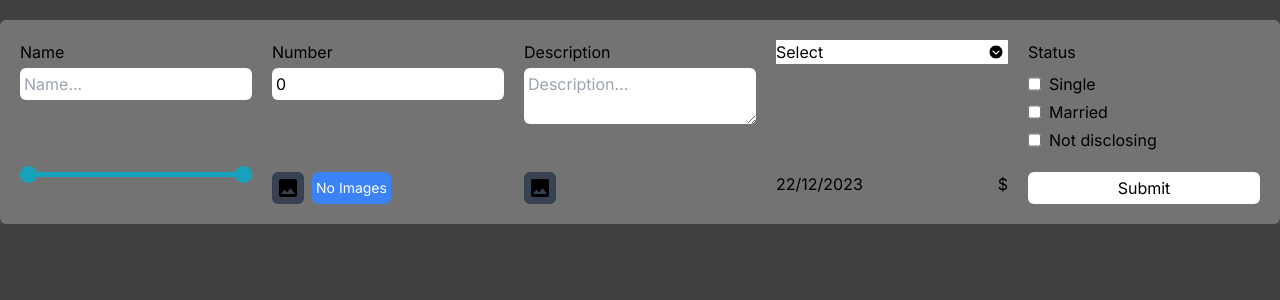
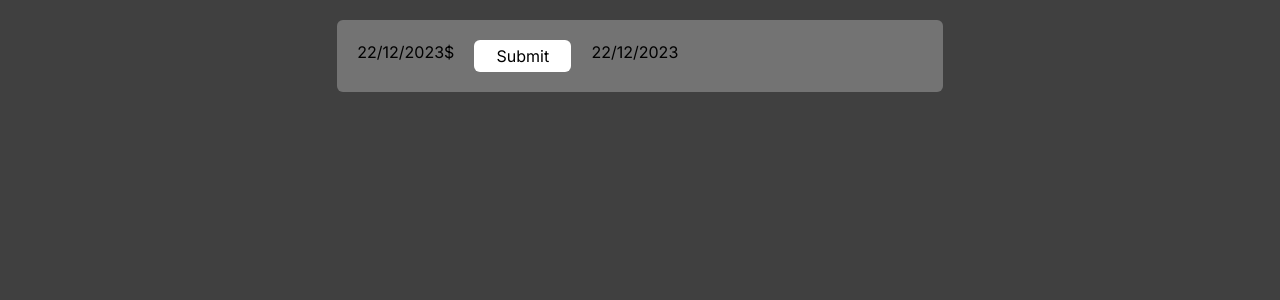
Before and after one commit to HrishikShaji/hrishixui, a Next.js app: page / in a window 1280 px wide. Shown: the top 300 px of the page. Built offline with nearby package versions, Linux system fonts and the light colour scheme.

Commit message:
InputDate Timezone bug and reset bug

```diff
--- a/app/components/Form.tsx
+++ b/app/components/Form.tsx
@@ -24,6 +24,8 @@ export const Form = () => {
   const [price, setPrice] = useState<MultipleRangeItem>({ min: 0, max: 10000 });
   const [images, setImages] = useState<File[]>([]);
   const [wimages, setWImages] = useState<File[]>([]);
+  const date = new Date();
+  const [dob, setDob] = useState<Date>(date);
 
   const options: Option[] = [
     { title: "Male", id: "1" },
@@ -31,6 +33,7 @@ export const Form = () => {
     { title: "Other", id: "3" },
   ];
 
+  console.log(dob);
   const handleSubmit = async (e: FormEvent) => {
     e.preventDefault();
     const data = {
@@ -42,6 +45,7 @@ export const Form = () => {
       price: price,
       images: images,
       wimages: wimages,
+      dob: dob,
     };
 
     try {
@@ -60,6 +64,7 @@ export const Form = () => {
       setStatus([]);
       setPrice({ min: 0, max: 10000 });
       setImages([]);
+      setDob(new Date());
     }
   };
 
@@ -117,7 +122,7 @@ export const Form = () => {
         showImages={false}
         values={wimages}
       />
-      <InputDate />
+      <InputDate onChange={(value: Date) => setDob(value)} />
       <button type="submit" className="p-1 rounded-md bg-white text-black">
         Submit
       </button>
--- /dev/null
+++ b/app/components/FormTwo.tsx
@@ -0,0 +1,42 @@
+"use client";
+
+import { FormEvent, useState } from "react";
+import { InputDate } from "./InputDate";
+import { format } from "date-fns";
+
+export const FormTwo = () => {
+  const [dob, setDob] = useState<Date>(new Date());
+
+  const handleSubmit = async (e: FormEvent) => {
+    e.preventDefault();
+    console.log("dob in frontend", dob);
+    const data = {
+      dob: dob.toISOString(),
+    };
+
+    try {
+      await fetch("api/test", {
+        method: "POST",
+        headers: { "Content-Type": "application/json" },
+        body: JSON.stringify(data),
+      });
+    } catch (error) {
+      console.error("Error", error);
+    } finally {
+      setDob(new Date());
+    }
+  };
+
+  return (
+    <form
+      onSubmit={handleSubmit}
+      className="bg-neutral-500 rounded-md p-5 grid grid-cols-5 gap-5"
+    >
+      <InputDate onChange={(value: Date) => setDob(value)} date={dob} />
+      <button type="submit" className="p-1 rounded-md bg-white text-black">
+        Submit
+      </button>
+      {dob ? format(dob, "dd/MM/yyyy") : null}
+    </form>
+  );
+};
--- a/app/components/InputDate.tsx
+++ b/app/components/InputDate.tsx
@@ -1,5 +1,5 @@
 "use client";
-import { useState } from "react";
+import { useEffect, useState } from "react";
 import {
   eachDayOfInterval,
   endOfMonth,
@@ -7,19 +7,19 @@ import {
   getDay,
   startOfMonth,
 } from "date-fns";
-import {
-  IoIosArrowDroprightCircle,
-  IoIosArrowDropleftCircle,
-  IoIosArrowDropleft,
-  IoIosArrowDropright,
-} from "react-icons/io";
+import { IoIosArrowDropleft, IoIosArrowDropright } from "react-icons/io";
 
-export const InputDate = () => {
-  const currentDate = new Date();
-  const [month, setMonth] = useState(currentDate.getMonth());
-  const [year, setYear] = useState(currentDate.getFullYear());
-  const [day, setDay] = useState(currentDate.getDate());
+interface InputDateProps {
+  onChange: (date: Date) => void;
+  date: Date;
+}
+
+export const InputDate: React.FC<InputDateProps> = (props) => {
+  const [month, setMonth] = useState(props.date.getMonth());
+  const [year, setYear] = useState(props.date.getFullYear());
+  const [day, setDay] = useState(props.date.getDate());
   const [isOpen, setIsOpen] = useState(false);
+  const [date, setDate] = useState(props.date);
   const months = [
     "January",
     "February",
@@ -35,10 +35,14 @@ export const InputDate = () => {
     "December",
   ];
   const weekDays = ["Sun", "Mon", "Tue", "Wed", "Thu", "Fri", "Sat"];
-  const newDate = new Date(year, month, day);
-  const firstDayOfMonth = startOfMonth(newDate);
-  const lastDayOfMonth = endOfMonth(newDate);
 
+  useEffect(() => {
+    const selectedDate = new Date(year, month, day);
+    setDate(selectedDate);
+    props.onChange(selectedDate);
+  }, [day, month, year]);
+  const firstDayOfMonth = startOfMonth(date);
+  const lastDayOfMonth = endOfMonth(date);
   const daysInMonth = eachDayOfInterval({
     start: firstDayOfMonth,
     end: lastDayOfMonth,
@@ -46,8 +50,6 @@ export const InputDate = () => {
   const startingDayOfMonth = getDay(firstDayOfMonth);
   const totalDays = startingDayOfMonth + daysInMonth.length;
   const endingDayOfMonth = totalDays % 7 === 0 ? 0 : 7 - (totalDays % 7);
-  console.log(`${day}/${month + 1}/${year}`);
-
   return (
     <div className="">
       <div className="flex justify-between items-center">
@@ -59,16 +61,17 @@ export const InputDate = () => {
       {isOpen ? (
         <div className="absolute mt-5 p-1 flex flex-col gap-1 rounded-md bg-white text-sm ">
           <div className="flex gap-2 justify-between">
-            <button onClick={() => setYear((prev) => prev - 1)}>
+            <button type="button" onClick={() => setYear((prev) => prev - 1)}>
               <IoIosArrowDropleft />
             </button>
             <h1>{year}</h1>
-            <button onClick={() => setYear((prev) => prev + 1)}>
+            <button type="button" onClick={() => setYear((prev) => prev + 1)}>
               <IoIosArrowDropright />
             </button>
           </div>
           <div className="flex gap-2 justify-between">
             <button
+              type="button"
               disabled={month === 0}
               onClick={() => setMonth((prev) => prev - 1)}
             >
@@ -76,6 +79,7 @@ export const InputDate = () => {
             </button>
             <h1>{months[month]}</h1>
             <button
+              type="button"
               disabled={month === months.length - 1}
               onClick={() => setMonth((prev) => prev + 1)}
             >
@@ -105,7 +109,10 @@ export const InputDate = () => {
                 className={`${
                   day === i + 1 ? "bg-blue-500 hover:bg-blue-500 " : ""
                 } w-10 border-[1px] border-black text-center rounded-md hover:bg-neutral-300 cursor-pointer`}
-                onClick={() => setDay(i + 1)}
+                onClick={() => {
+                  setDay(i + 1);
+                  console.log(i + 1);
+                }}
               >
                 {format(item, "d")}
               </div>
--- a/app/page.tsx
+++ b/app/page.tsx
@@ -1,9 +1,9 @@
-import { Form } from "./components/Form";
+import { FormTwo } from "./components/FormTwo";
 
 export default function Home() {
   return (
     <main className="min-h-screen py-5 w-full bg-neutral-700 flex flex-col items-center justify-start">
-      <Form />
+      <FormTwo />
     </main>
   );
 }
```
Also changed, not shown: app/api/test/route.ts (+1 -1 lines).
